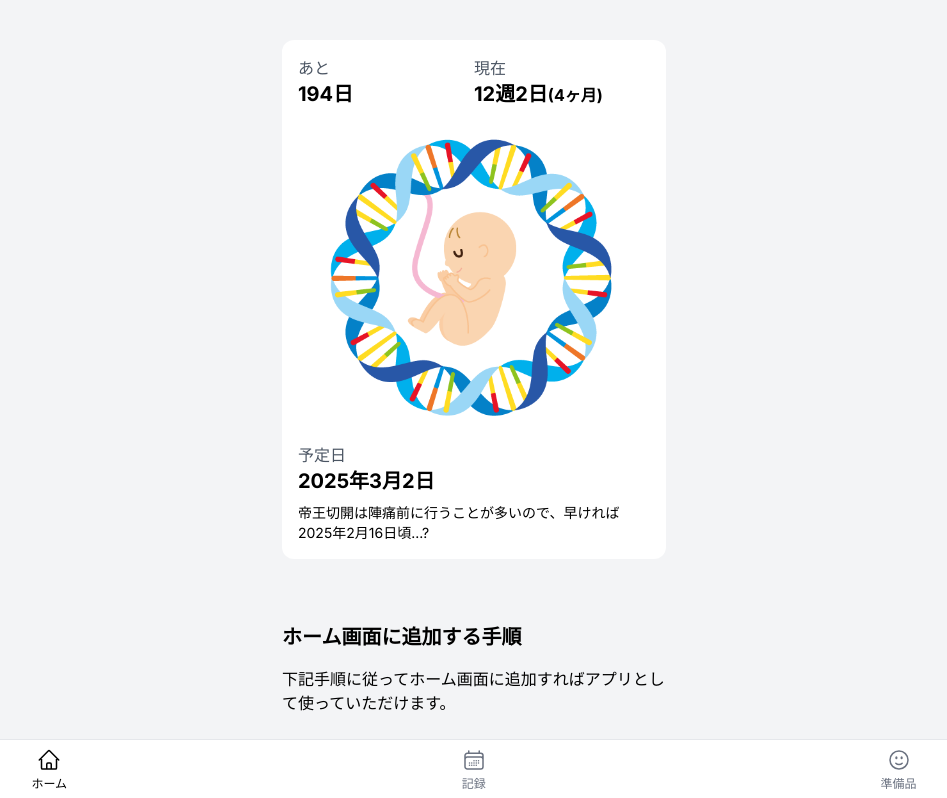
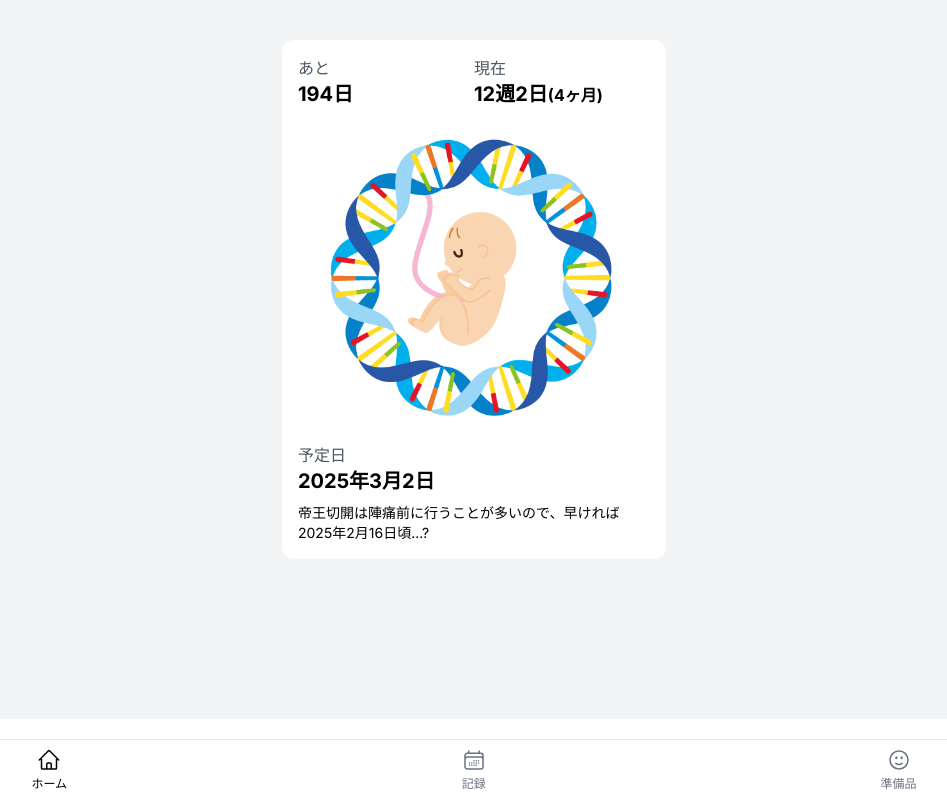
Before and after one commit to bokuhakubo/birth-journey, a Next.js app: page / in a window 1280 px wide. Shown: the top 798 px of the page, without its empty margins (166-1113 px from the left). Built offline with nearby package versions, Linux system fonts and the light colour scheme.

Commit message:
fix: pwa flow

```diff
--- a/src/app/components/InfoSection.jsx
+++ b/src/app/components/InfoSection.jsx
@@ -1,6 +1,6 @@
 import { useEffect, useState } from 'react';
 
-export default function InfoSection({ daysLeft, weeks, days, months }) {
+export default function InfoSection({ daysLeft, weeks, days, months, isPWA }) {
   const [deferredPrompt, setDeferredPrompt] = useState(null);
   const [isInstallable, setIsInstallable] = useState(false);
 
@@ -30,6 +30,7 @@ export default function InfoSection({ daysLeft, weeks, days, months }) {
                 </p>
             </div>
         </div>
+        {isPWA && (
           <div className='max-w-sm mx-auto mt-16'>
             <h2 className='font-bold text-xl mb-4'>ホーム画面に追加する手順</h2>
             <p>下記手順に従ってホーム画面に追加すればアプリとして使っていただけます。</p>
@@ -61,6 +62,7 @@ export default function InfoSection({ daysLeft, weeks, days, months }) {
               </ol>
             </div>
           </div>
+        )}
     </>
   );
 }
--- a/src/app/page.js
+++ b/src/app/page.js
@@ -79,7 +79,7 @@ export default function Home() {
           <span className="loader"></span>
         </div>
       ) : activeSection === "info" ? (
-        <InfoSection daysLeft={daysLeft} weeks={weeks} days={days} months={months} />
+        <InfoSection daysLeft={daysLeft} weeks={weeks} days={days} months={months} isPWA={isPWA} />
       ) : activeSection === "record" ? (
         <RecordSection
           currentMonth={currentMonth}
```
Also changed, not shown: 1 other file (tests, documents, lock files or other folders). Lines whose indentation alone changed are shown as unchanged.
